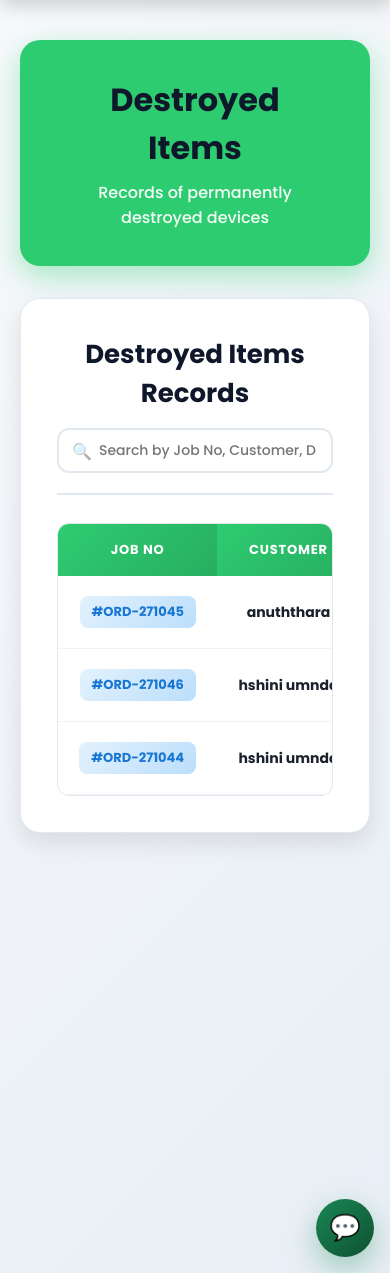
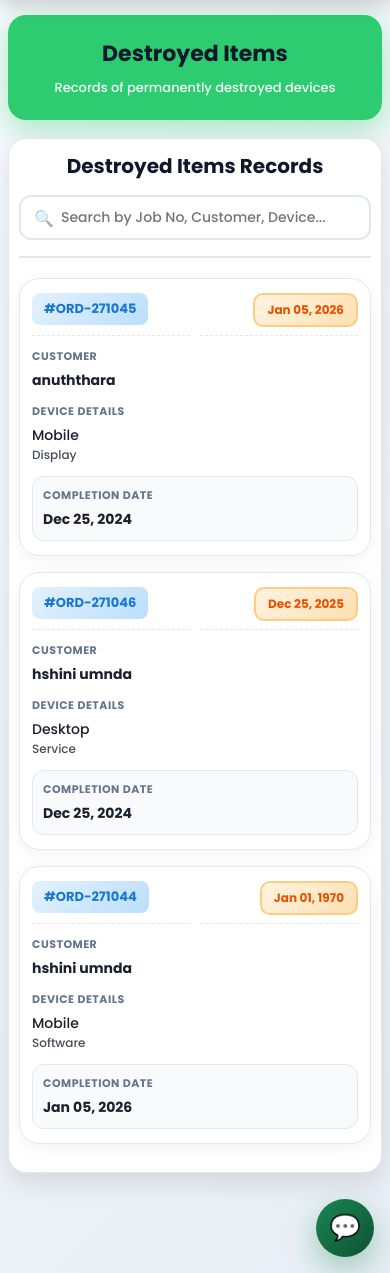
Before and after one commit to Chamodi27s/Predictive-Income-and-Repair-Time-Analytics-and-Forecasting-System-for-Multi9-Computer-Systems, a PHP site: page /destroyed_items_view.php in a window 390 px wide. Shown: the part 80-1353 px from the top of the page. Run offline with PHP 8.4, Linux system fonts and the light colour scheme; data comes from the database, SQL or seed files in the repository; some libraries are stand-ins or nearby versions.

Commit message:
Updated distroy_items_view

```diff
--- a/destroyed_items_view.php
+++ b/destroyed_items_view.php
@@ -260,11 +260,204 @@ $result = mysqli_query($conn, $sql);
             font-weight: 600;
         }
 
+        @media (max-width: 1024px) {
+            body {
+                padding: 120px 16px 40px;
+            }
+
+            .page-header {
+                margin-top: 15px;
+                padding: 28px 24px;
+                margin-bottom: 24px;
+            }
+
+            .page-header h1 {
+                font-size: 26px;
+            }
+
+            .container {
+                padding: 24px;
+            }
+        }
+
         @media (max-width: 768px) {
-            body { padding-top: 120px; }
-            .report-table { font-size: 12px; }
-            .search-container { width: 100%; }
-            .table-header-flex { justify-content: center; text-align: center; }
+            body {
+                padding: 115px 12px 100px;
+            }
+
+            .page-header {
+                margin-top: 15px;
+                padding: 22px 16px;
+                border-radius: 18px;
+                margin-bottom: 18px;
+            }
+
+            .page-header h1 {
+                font-size: 22px;
+            }
+
+            .page-header p {
+                font-size: 13px;
+            }
+
+            .container {
+                padding: 16px 12px;
+                border-radius: 18px;
+            }
+
+            .table-header-flex {
+                flex-direction: column;
+                align-items: stretch;
+                gap: 14px;
+                margin-bottom: 20px;
+                padding-bottom: 16px;
+            }
+
+            .header-title {
+                font-size: 20px;
+                justify-content: center;
+            }
+
+            .search-container {
+                width: 100%;
+            }
+
+            /* Transform Table into Responsive Cards on Mobile */
+            .table-container {
+                border: none;
+                background: transparent;
+                border-radius: 0;
+                overflow: visible;
+            }
+
+            table.report-table,
+            table.report-table tbody,
+            table.report-table tr,
+            table.report-table td {
+                display: block;
+                width: 100%;
+            }
+
+            table.report-table {
+                min-width: 0 !important;
+            }
+
+            table.report-table thead {
+                display: none;
+            }
+
+            table.report-table tbody tr {
+                display: grid;
+                grid-template-columns: 1fr 1fr;
+                gap: 12px 10px;
+                background: var(--card-bg);
+                border: 1px solid var(--border);
+                border-radius: 20px;
+                margin-bottom: 16px;
+                padding: 16px;
+                box-shadow: 0 4px 18px rgba(0, 0, 0, 0.05);
+                position: relative;
+            }
+
+            body.dark-mode table.report-table tbody tr {
+                background: rgba(30, 41, 59, 0.9) !important;
+                border-color: rgba(255, 255, 255, 0.1);
+                box-shadow: 0 4px 18px rgba(0, 0, 0, 0.25);
+            }
+
+            table.report-table td {
+                display: flex;
+                flex-direction: column;
+                align-items: flex-start;
+                text-align: left !important;
+                gap: 5px;
+                padding: 0;
+                border: none;
+                font-size: 14px;
+            }
+
+            table.report-table td::before {
+                content: attr(data-label);
+                font-weight: 800;
+                font-size: 11px;
+                color: var(--text-muted);
+                text-transform: uppercase;
+                letter-spacing: 0.5px;
+            }
+
+            body.dark-mode table.report-table td::before {
+                color: #94a3b8;
+            }
+
+            /* Card Row 1: Job No (Left) & Destroyed Date Badge (Right) */
+            table.report-table td:nth-child(1) {
+                grid-column: 1 / 2;
+                grid-row: 1;
+                padding-bottom: 8px;
+                border-bottom: 1.5px dashed var(--border);
+            }
+
+            table.report-table td:nth-child(1)::before {
+                display: none;
+            }
+
+            table.report-table td:nth-child(5) {
+                grid-column: 2 / 3;
+                grid-row: 1;
+                align-items: flex-end;
+                padding-bottom: 8px;
+                border-bottom: 1.5px dashed var(--border);
+            }
+
+            table.report-table td:nth-child(5)::before {
+                display: none;
+            }
+
+            /* Card Row 2: Customer */
+            table.report-table td:nth-child(2) {
+                grid-column: 1 / -1;
+                grid-row: 2;
+            }
+
+            /* Card Row 3: Device Details */
+            table.report-table td:nth-child(3) {
+                grid-column: 1 / -1;
+                grid-row: 3;
+            }
+
+            /* Card Row 4: Completion Date */
+            table.report-table td:nth-child(4) {
+                grid-column: 1 / -1;
+                grid-row: 4;
+                background: #f8fafc;
+                padding: 10px;
+                border-radius: 12px;
+                border: 1px solid var(--border);
+            }
+
+            body.dark-mode table.report-table td:nth-child(4) {
+                background: rgba(15, 23, 42, 0.6);
+                border-color: rgba(255, 255, 255, 0.08);
+            }
+
+            .badge-date {
+                font-size: 12px;
+                padding: 6px 12px;
+            }
+        }
+
+        @media (max-width: 480px) {
+            body {
+                padding: 80px 8px 100px;
+            }
+
+            .container {
+                padding: 12px 10px;
+            }
+
+            table.report-table tbody tr {
+                padding: 14px 12px;
+            }
         }
     </style>
 </head>
@@ -301,22 +494,22 @@ $result = mysqli_query($conn, $sql);
                 <?php if(mysqli_num_rows($result) > 0): ?>
                     <?php while($row = mysqli_fetch_assoc($result)): ?>
                     <tr>
-                        <td>
+                        <td data-label="Job No">
                             <span class="job-badge">#<?= $row['job_no'] ?></span>
                         </td>
-                        <td>
+                        <td data-label="Customer">
                             <b><?= htmlspecialchars($row['customer_name']) ?></b>
                         </td>
-                        <td>
+                        <td data-label="Device Details">
                             <div class="device-info">
                                 <span class="device-name"> <?= htmlspecialchars($row['device_name']) ?></span><br>
                                 <span class="device-issue" style="font-size: 12px; opacity: 0.8;"><?= htmlspecialchars($row['issue_name']) ?></span>
                             </div>
                         </td>
-                        <td>
+                        <td data-label="Completion Date">
                             <b><?= date('M d, Y', strtotime($row['completed_date'])) ?></b>
                         </td>
-                        <td>
+                        <td data-label="Destroyed Date">
                             <span class="badge-date"><?= date('M d, Y', strtotime($row['destroy_notice_sent_date'])) ?></span>
                         </td>
                     </tr>
```
